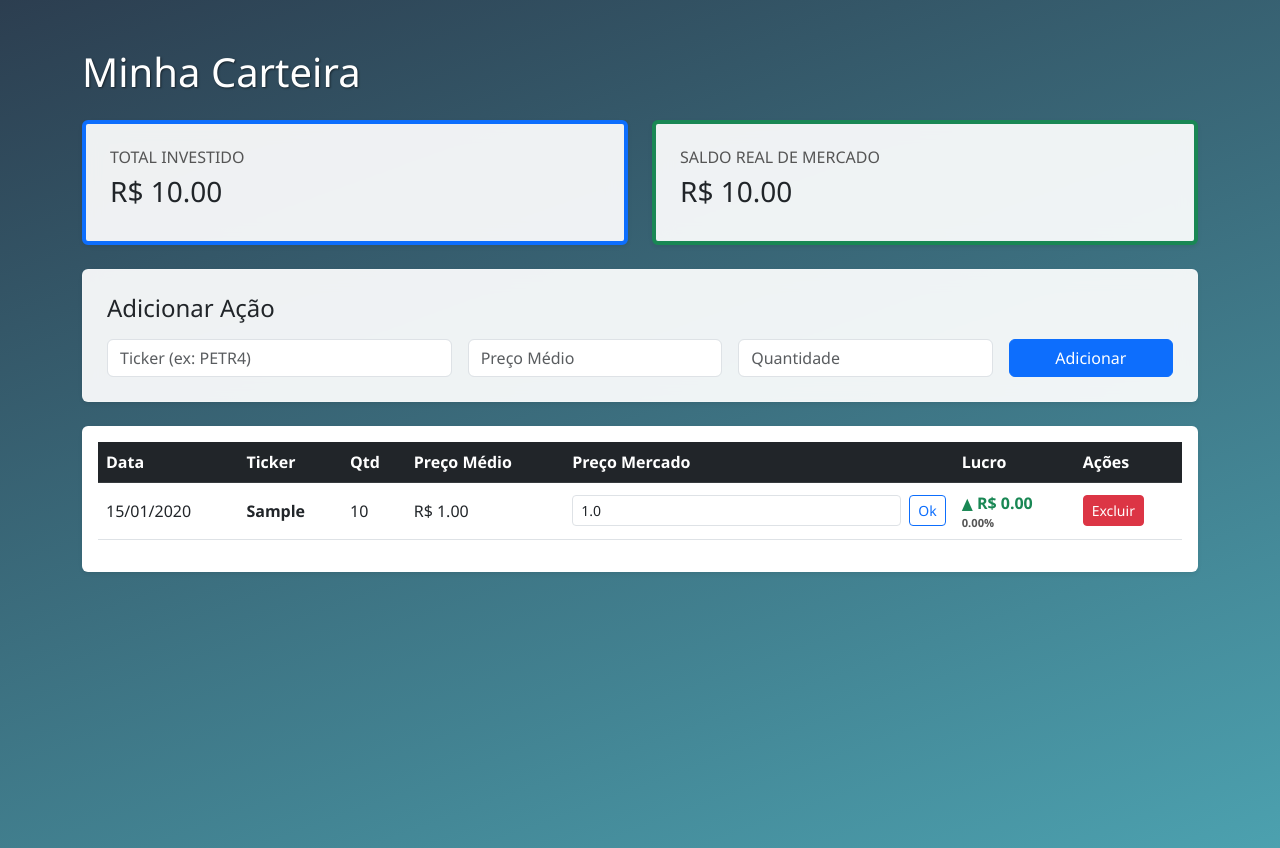
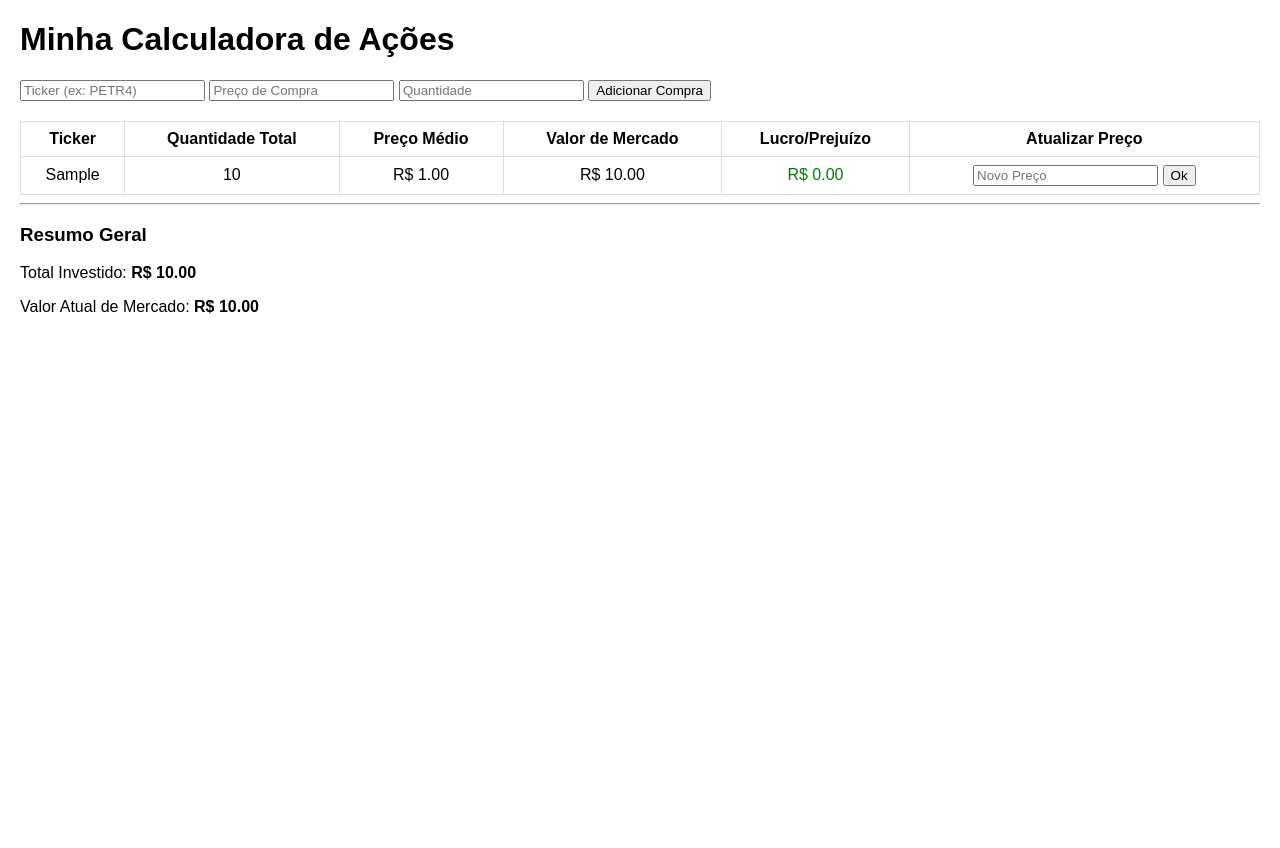
Before and after one commit to maycondotcosta/Projeto-Calc-Acoes, a Flask app: page / in a window 1280 px wide. After the commit the page ends 314 px from the top, so only its background shows below. Run offline with Flask 3, Linux system fonts and the light colour scheme; tables that the repository leaves empty hold one stand-in row (values such as "Sample post").

Commit message:
Ajuste na logica da calculadora e interface

```diff
--- a/app/models.py
+++ b/app/models.py
@@ -1,7 +1,7 @@
 from flask_sqlalchemy import SQLAlchemy
 from datetime import datetime
 
-# Instância única do banco de dados
+# Instância única para todo o projeto
 db = SQLAlchemy()
 
 class Carteira(db.Model):
--- a/app/routes.py
+++ b/app/routes.py
@@ -1,4 +1,5 @@
 from flask import Blueprint, render_template, request, redirect, url_for
+from collections import defaultdict
 from .models import db, Transacao
 
 main_bp = Blueprint('main', __name__)
@@ -18,31 +19,38 @@ def index():
 
     transacoes = Transacao.query.all()
 
+    # Dicionário para agrupar dados por Ticker (Consolidação)
+    resumo = defaultdict(lambda: {'qtd': 0, 'total_investido': 0, 'preco_atual': 0})
+
+    for t in transacoes:
+        resumo[t.ticker]['qtd'] += t.quantidade
+        resumo[t.ticker]['total_investido'] += (t.preco_compra * t.quantidade)
+        # O preço de mercado atualizado sobrescreve o anterior se existir
+        if t.preco_mercado_atual > 0:
+            resumo[t.ticker]['preco_atual'] = t.preco_mercado_atual
+        elif resumo[t.ticker]['preco_atual'] == 0:
+            # Caso não tenha preço atual, assume o preço de compra para não ficar zerado
+            resumo[t.ticker]['preco_atual'] = t.preco_compra
+
+    # Processamento para o template
     dados_processados = []
     total_investido_geral = 0
     total_mercado_geral = 0
 
-    for t in transacoes:
-        # Se não houver preço de mercado definido, usa o de compra (não tem lucro)
-        preco_ref = t.preco_mercado_atual if t.preco_mercado_atual > 0 else t.preco_compra
+    for ticker, info in resumo.items():
+        preco_medio = info['total_investido'] / info['qtd'] if info['qtd'] > 0 else 0
+        valor_mercado = info['qtd'] * info['preco_atual']
+        lucro_financeiro = valor_mercado - info['total_investido']
 
-        valor_mercado = preco_ref * t.quantidade
-        lucro = (preco_ref - t.preco_compra) * t.quantidade
-        lucro_pct = ((preco_ref - t.preco_compra) / t.preco_compra * 100) if t.preco_compra > 0 else 0
-
-        total_investido_geral += t.total_investido
+        total_investido_geral += info['total_investido']
         total_mercado_geral += valor_mercado
 
         dados_processados.append({
-            'id': t.id,
-            'ticker': t.ticker,
-            'data_compra': t.data_compra,
-            'quantidade': t.quantidade,
-            'preco_compra': t.preco_compra,
-            'total_investido': t.total_investido,
-            'preco_mercado_atual': t.preco_mercado_atual,
-            'lucro': lucro,
-            'lucro_pct': lucro_pct
+            'ticker': ticker,
+            'quantidade': info['qtd'],
+            'preco_medio': preco_medio,
+            'valor_mercado': valor_mercado,
+            'lucro': lucro_financeiro
         })
 
     return render_template(
@@ -52,10 +60,13 @@ def index():
         valor_atual_total=total_mercado_geral
     )
 
-@main_bp.route('/atualizar/<int:id>', methods=['POST'])
-def atualizar(id):
-    transacao = Transacao.query.get_or_404(id)
-    transacao.preco_mercado_atual = float(request.form['novo_preco'])
+@main_bp.route('/atualizar/<ticker>', methods=['POST'])
+def atualizar(ticker):
+    # Atualiza todas as transações daquele ticker com o novo preço de mercado
+    novo_preco = float(request.form['novo_preco'])
+    transacoes = Transacao.query.filter_by(ticker=ticker).all()
+    for t in transacoes:
+        t.preco_mercado_atual = novo_preco
     db.session.commit()
     return redirect(url_for('main.index'))
 
--- a/app/templates/index.html
+++ b/app/templates/index.html
@@ -2,113 +2,62 @@
 <html lang="pt-br">
 <head>
     <meta charset="UTF-8">
-    <meta name="viewport" content="width=device-width, initial-scale=1.0">
-    <title>Calculadora de Carteira</title>
-    <link rel="stylesheet" href="https://cdn.jsdelivr.net/npm/bootstrap@5.3.0/dist/css/bootstrap.min.css">
+    <title>Calculadora de Investimentos</title>
     <style>
-    body {
-        /* Gradiente metálico: cinza aço para um azulado profundo */
-        background: linear-gradient(160deg, #2c3e50, #4ca1af);
-        min-height: 100vh;
-        color: #f8f9fa;
-        font-family: 'Segoe UI', Tahoma, Geneva, Verdana, sans-serif;
-    }
-
-    .card {
-        background: rgba(255, 255, 255, 0.92) !important;
-        backdrop-filter: blur(10px);
-        border: 1px solid rgba(255, 255, 255, 0.2);
-    }
-
-    .table-responsive {
-        background: rgba(255, 255, 255, 0.95);
-        border-radius: 10px;
-    }
-
-    h1 { color: #ffffff; text-shadow: 1px 1px 2px rgba(0,0,0,0.5); }
-
-    /* Ajuste para garantir que o texto dentro dos cards permaneça legível */
-    .text-muted { color: #555 !important; }
+        body { font-family: sans-serif; margin: 20px; }
+        table { width: 100%; border-collapse: collapse; margin-top: 20px; }
+        th, td { border: 1px solid #ddd; padding: 8px; text-align: center; }
+        .lucro-positivo { color: green; }
+        .lucro-negativo { color: red; }
     </style>
 </head>
 <body>
-    <div class="container mt-5">
-        <h1 class="mb-4">Minha Carteira</h1>
 
-        <div class="row mb-4">
-            <div class="col-md-6">
-                <div class="card p-4 shadow-sm border-start border-primary border-4">
-                    <h6 class="text-uppercase text-muted">Total Investido</h6>
-                    <h3>R$ {{ "%.2f"|format(total_geral) }}</h3>
-                </div>
-            </div>
-            <div class="col-md-6">
-                <div class="card p-4 shadow-sm border-start border-success border-4">
-                    <h6 class="text-uppercase text-muted">Saldo Real de Mercado</h6>
-                    <h3>R$ {{ "%.2f"|format(valor_atual_total) }}</h3>
-                </div>
-            </div>
-        </div>
+    <h1>Minha Calculadora de Ações</h1>
 
-        <div class="card p-4 mb-4 shadow-sm">
-            <h4 class="mb-3">Adicionar Ação</h4>
-            <form method="POST" class="row g-3">
-                <div class="col-md-4">
-                    <input type="text" name="ticker" class="form-control" placeholder="Ticker (ex: PETR4)" required>
-                </div>
-                <div class="col-md-3">
-                    <input type="number" step="0.01" name="preco" class="form-control" placeholder="Preço Médio" required>
-                </div>
-                <div class="col-md-3">
-                    <input type="number" name="qtd" class="form-control" placeholder="Quantidade" required>
-                </div>
-                <div class="col-md-2">
-                    <button type="submit" class="btn btn-primary w-100">Adicionar</button>
-                </div>
+    <form method="POST" action="/">
+        <input type="text" name="ticker" placeholder="Ticker (ex: PETR4)" required>
+        <input type="number" name="preco" step="0.01" placeholder="Preço de Compra" required>
+        <input type="number" name="qtd" placeholder="Quantidade" required>
+        <button type="submit">Adicionar Compra</button>
     </form>
-        </div>
 
-        <div class="table-responsive shadow-sm bg-white p-3 rounded">
-           <table class="table table-hover align-middle">
-    <thead class="table-dark">
+    <table>
+        <thead>
             <tr>
-            <th>Data</th> <th>Ticker</th>
-            <th>Qtd</th>
+                <th>Ticker</th>
+                <th>Quantidade Total</th>
                 <th>Preço Médio</th>
-            <th>Preço Mercado</th>
-            <th>Lucro</th>
-            <th>Ações</th>
+                <th>Valor de Mercado</th>
+                <th>Lucro/Prejuízo</th>
+                <th>Atualizar Preço</th>
             </tr>
         </thead>
         <tbody>
             {% for t in transacoes %}
             <tr>
-            <td>{{ t.data_compra.strftime('%d/%m/%Y') }}</td>
-
-            <td class="fw-bold">{{ t.ticker }}</td>
+                <td>{{ t.ticker }}</td>
                 <td>{{ t.quantidade }}</td>
-            <td>R$ {{ "%.2f"|format(t.preco_compra) }}</td>
-
+                <td>R$ {{ "%.2f"|format(t.preco_medio) }}</td>
+                <td>R$ {{ "%.2f"|format(t.valor_mercado) }}</td>
+                <td class="{{ 'lucro-positivo' if t.lucro >= 0 else 'lucro-negativo' }}">
+                    R$ {{ "%.2f"|format(t.lucro) }}
+                </td>
                 <td>
-                <form action="{{ url_for('main.atualizar', id=t.id) }}" method="POST" class="d-flex">
-                    <input type="number" step="0.01" name="novo_preco" value="{{ t.preco_mercado_atual }}" class="form-control form-control-sm me-2">
-                    <button type="submit" class="btn btn-sm btn-outline-primary">Ok</button>
+                    <form action="/atualizar/{{ t.ticker }}" method="POST">
+                        <input type="number" name="novo_preco" step="0.01" placeholder="Novo Preço" required>
+                        <button type="submit">Ok</button>
                     </form>
-            </td>
-
-            <td class="fw-bold {{ 'text-success' if t.lucro >= 0 else 'text-danger' }}">
-                {{ '▲' if t.lucro >= 0 else '▼' }} R$ {{ "%.2f"|format(t.lucro) }}
-                <small class="d-block text-muted" style="font-size: 0.7em;">{{ "%.2f"|format(t.lucro_pct) }}%</small>
-            </td>
-
-            <td>
-                <a href="{{ url_for('main.excluir', id=t.id) }}" class="btn btn-sm btn-danger">Excluir</a>
                 </td>
             </tr>
             {% endfor %}
         </tbody>
     </table>
-        </div>
-    </div>
+
+    <hr>
+    <h3>Resumo Geral</h3>
+    <p>Total Investido: <strong>R$ {{ "%.2f"|format(total_geral) }}</strong></p>
+    <p>Valor Atual de Mercado: <strong>R$ {{ "%.2f"|format(valor_atual_total) }}</strong></p>
+
 </body>
 </html>
```
Lines whose indentation alone changed are shown as unchanged.
